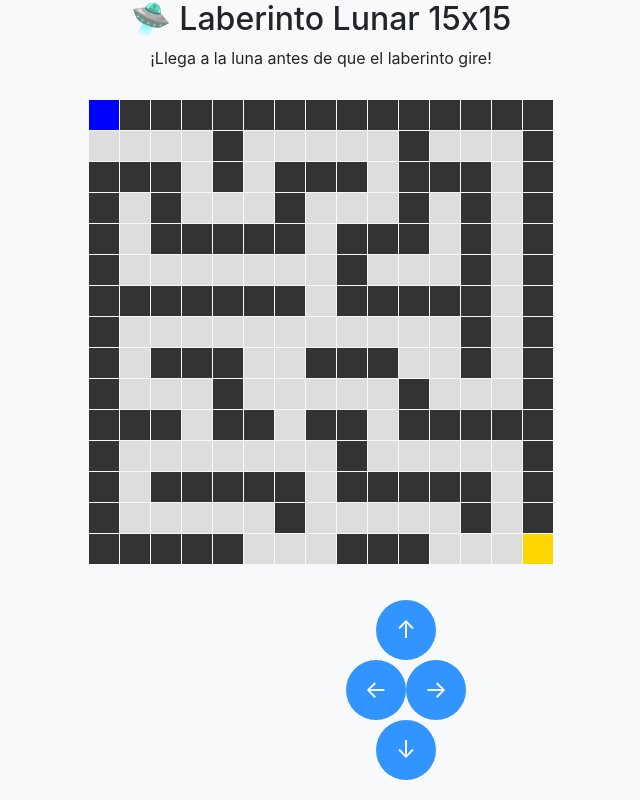
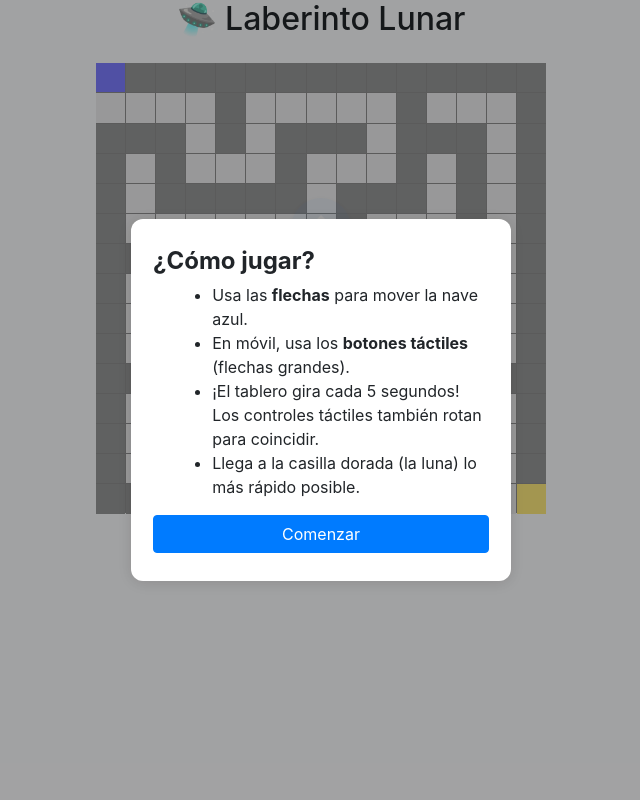
Before and after one commit to cghidalgos/spacex, a Flask app: page /juego in a window 1280 px wide. Shown: the whole page, without its empty margins (319-959 px from the left). Run offline with Flask 2, Linux system fonts and the light colour scheme; parts of the project's set-up code (start-up, migrations or seed data) failed here and were passed over; some libraries are stand-ins or nearby versions.

Commit message:
Update juego.html

```diff
--- a/templates/juego.html
+++ b/templates/juego.html
@@ -3,26 +3,36 @@
 <head>
   <meta charset="UTF-8">
   <meta name="viewport" content="width=device-width, initial-scale=1.0, maximum-scale=1.0, user-scalable=no">
-  <title>Laberinto Lunar 15x15</title>
+  <title>Laberinto Lunar</title>
   <link rel="stylesheet" href="https://stackpath.bootstrapcdn.com/bootstrap/4.3.1/css/bootstrap.min.css">
   <style>
     #laberintoContainer {
+    position: relative;
     display: flex;
     justify-content: center;
     align-items: center;
-      margin-top: 30px;
-      touch-action: none;
+    margin-top: 10px;
+    min-height: 60vw;
+    min-height: 60vh;
+    max-height: 90vh;
     }
     #laberinto {
     display: grid;
-      grid-template-columns: repeat(15, 30px);
-      grid-template-rows: repeat(15, 30px);
+    grid-template-columns: repeat(15, 1fr);
+    grid-template-rows: repeat(15, 1fr);
     gap: 1px;
+    width: min(90vw, 90vh, 450px);
+    height: min(90vw, 90vh, 450px);
+    max-width: 450px;
+    max-height: 450px;
+    background: #222;
+    box-sizing: border-box;
     transition: transform 2s;
     }
     .celda {
-      width: 30px;
-      height: 30px;
+    width: 100%;
+    height: 100%;
+    aspect-ratio: 1/1;
     background-color: #ddd;
     }
     .pared {
@@ -35,47 +45,102 @@
       background-color: gold;
     }
     .touch-controls {
-      position: fixed;
-      bottom: 20px;
-      width: 100%;
-      display: none;
+      position: absolute;
+      left: 50%;
+      top: 50%;
+      transform: translate(-50%, -50%);
+      z-index: 10;
+      display: flex;
       justify-content: center;
-      gap: 10px;
+      pointer-events: none;
+      user-select: none;
+      transition: transform 2s;
+    }
+    .touch-controls-inner {
+      display: flex;
+      flex-direction: column;
+      align-items: center;
+      gap: 24px; /* Más separación entre filas */
+      pointer-events: auto;
+    }
+    .touch-btn-row {
+      display: flex;
+      gap: 24px; /* Más separación entre columnas */
     }
     .touch-btn {
       width: 60px;
       height: 60px;
       border-radius: 50%;
-      font-size: 24px;
-      background-color: rgba(0, 123, 255, 0.8);
+      font-size: 2rem;
+      background-color: rgba(0, 123, 255, 0.1);
       border: none;
       color: white;
+      box-shadow: 0 2px 6px rgba(0,0,0,0.10);
       touch-action: manipulation;
+      outline: none;
+      opacity: 0.8; /* Más transparencia */
+      transition: background 0.2s, opacity 0.2s;
+    }
+    .touch-btn:active {
+      background-color: rgba(0, 123, 255, 0.85);
+      opacity: 1;
+    }
+    .info-modal-bg {
+      position: fixed;
+      z-index: 200;
+      top: 0; left: 0; right: 0; bottom: 0;
+      background: rgba(0,0,0,0.35);
+      display: flex;
+      align-items: center;
+      justify-content: center;
+    }
+    .info-modal {
+      background: #fff;
+      border-radius: 12px;
+      padding: 28px 22px;
+      max-width: 380px;
+      box-shadow: 0 2px 16px rgba(0,0,0,0.13);
+      text-align: left;
+    }
+    .info-modal h4 { font-weight: bold; }
+    .info-modal ul { margin-left: 1.2em; }
+    @media (min-width: 600px) {
+      .touch-controls { top: 55%; }
     }
     @media (hover: none) {
-      .touch-controls {
-        display: flex;
-      }
+      .touch-controls { display: flex; }
     }
   </style>
 </head>
 <body class="bg-light">
   <div class="container text-center">
-    <h2>🛸 Laberinto Lunar 15x15</h2>
-    <p>¡Llega a la luna antes de que el laberinto gire!</p>
+    <h2>🛸 Laberinto Lunar</h2>
     <div id="laberintoContainer">
-      <div id="laberinto"></div>
+      <div id="laberinto" style="opacity:0.5;pointer-events:none;"></div>
+      <!-- Controles táctiles centrados sobre el tablero -->
+      <div class="touch-controls" id="touchControls" style="opacity:0.5;pointer-events:none;">
+        <div class="touch-controls-inner" id="touchInner">
+          <button class="touch-btn" id="btnUp" aria-label="Arriba">↑</button>
+          <div class="touch-btn-row">
+            <button class="touch-btn" id="btnLeft" aria-label="Izquierda">←</button>
+            <button class="touch-btn" id="btnRight" aria-label="Derecha">→</button>
+          </div>
+          <button class="touch-btn" id="btnDown" aria-label="Abajo">↓</button>
+        </div>
+      </div>
     </div>
 
-    <!-- Controles táctiles -->
-    <div class="touch-controls">
-      <div class="d-flex flex-column align-items-center gap-2">
-        <button class="touch-btn" id="btnUp">↑</button>
-        <div class="d-flex gap-2">
-          <button class="touch-btn" id="btnLeft">←</button>
-          <button class="touch-btn" id="btnRight">→</button>
-        </div>
-        <button class="touch-btn" id="btnDown">↓</button>
+    <!-- Modal de información -->
+    <div class="info-modal-bg" id="modalInfo">
+      <div class="info-modal">
+        <h4>¿Cómo jugar?</h4>
+        <ul>
+          <li>Usa las <b>flechas</b> para mover la nave azul.</li>
+          <li>En móvil, usa los <b>botones táctiles</b> (flechas grandes).</li>
+          <li>¡El tablero gira cada 5 segundos! Los controles táctiles también rotan para coincidir.</li>
+          <li>Llega a la casilla dorada (la luna) lo más rápido posible.</li>
+        </ul>
+        <button class="btn btn-primary btn-block mt-3" id="btnEmpezar">Comenzar</button>
       </div>
     </div>
 
@@ -103,17 +168,35 @@
       [0,1,1,1,1,1,0,1,1,1,1,1,0,1,0],
       [0,0,0,0,0,1,1,1,0,0,0,1,1,1,2]
     ];
-
     let posX = 0, posY = 0;
     const laberinto = document.getElementById('laberinto');
-    let startTime = Date.now();
+    let startTime = null;
     let currentRotation = 0;
-    let isMobile = /Android|webOS|iPhone|iPad|iPod|BlackBerry|IEMobile|Opera Mini/i.test(navigator.userAgent);
+    let intervalRotar = null;
+    let isStarted = false;
 
     function mover(dx, dy) {
-      const nuevoX = posX + dx;
-      const nuevoY = posY + dy;
-
+      if (!isStarted) return;
+      let realDx = dx;
+      let realDy = dy;
+      // Ajusta dirección según rotación
+      switch (currentRotation % 360) {
+        case 90:
+          realDx = -dy;
+          realDy = dx;
+          break;
+        case 180:
+          realDx = -dx;
+          realDy = -dy;
+          break;
+        case 270:
+        case -90:
+          realDx = dy;
+          realDy = -dx;
+          break;
+      }
+      const nuevoX = posX + realDx;
+      const nuevoY = posY + realDy;
       if (
         nuevoX >= 0 && nuevoY >= 0 &&
         nuevoY < mapa.length && nuevoX < mapa[0].length &&
@@ -122,11 +205,11 @@
         posX = nuevoX;
         posY = nuevoY;
         dibujarLaberinto();
-
         if (mapa[posY][posX] === 2) {
           const tiempo = ((Date.now() - startTime) / 1000).toFixed(1);
           document.getElementById('tiempo').value = tiempo;
           document.getElementById('form').style.display = 'block';
+          detenerJuego();
         }
       }
     }
@@ -145,8 +228,32 @@
       }
     }
 
+    function iniciarJuego() {
+      isStarted = true;
+      startTime = Date.now();
+      document.getElementById('modalInfo').style.display = "none";
+      laberinto.style.opacity = "1";
+      laberinto.style.pointerEvents = "auto";
+      document.getElementById('touchControls').style.opacity = "0.8";
+      document.getElementById('touchControls').style.pointerEvents = "auto";
+      dibujarLaberinto();
+      intervalRotar = setInterval(rotarLaberinto, 5000);
+    }
+
+    function detenerJuego() {
+      isStarted = false;
+      clearInterval(intervalRotar);
+    }
+
+    function rotarLaberinto() {
+      currentRotation = (currentRotation + 90) % 360;
+      laberinto.style.transform = `rotate(${currentRotation}deg)`;
+      document.getElementById('touchInner').style.transform = `rotate(${-currentRotation}deg)`;
+    }
+
     // Controles de teclado
     document.addEventListener('keydown', (e) => {
+      if (!isStarted) return;
       switch(e.key) {
         case 'ArrowUp': mover(0, -1); break;
         case 'ArrowDown': mover(0, 1); break;
@@ -156,35 +263,31 @@
     });
 
     // Controles táctiles
-    if (isMobile) {
-      document.getElementById('btnUp').addEventListener('touchstart', (e) => {
+    function addTouch(btnId, dx, dy) {
+      const btn = document.getElementById(btnId);
+      btn.addEventListener('touchstart', function(e) {
         e.preventDefault();
-        mover(0, -1);
+        mover(dx, dy);
       });
-
-      document.getElementById('btnDown').addEventListener('touchstart', (e) => {
+      btn.addEventListener('click', function(e) {
         e.preventDefault();
-        mover(0, 1);
-      });
-
-      document.getElementById('btnLeft').addEventListener('touchstart', (e) => {
-        e.preventDefault();
-        mover(-1, 0);
-      });
-
-      document.getElementById('btnRight').addEventListener('touchstart', (e) => {
-        e.preventDefault();
-        mover(1, 0);
+        mover(dx, dy);
       });
     }
+    addTouch('btnUp', 0, -1);
+    addTouch('btnDown', 0, 1);
+    addTouch('btnLeft', -1, 0);
+    addTouch('btnRight', 1, 0);
 
-    // Rotación automática del laberinto
-    setInterval(() => {
-      currentRotation = (currentRotation + 90) % 360;
-      laberinto.style.transform = `rotate(${currentRotation}deg)`;
-    }, 5000);
+    // Botón de comenzar
+    document.getElementById('btnEmpezar').onclick = iniciarJuego;
 
+    // Inicialización
     dibujarLaberinto();
+    laberinto.style.opacity = "0.5";
+    laberinto.style.pointerEvents = "none";
+    document.getElementById('touchControls').style.opacity = "0.5";
+    document.getElementById('touchControls').style.pointerEvents = "none";
   </script>
 </body>
 </html>
```
Lines whose indentation alone changed are shown as unchanged.
